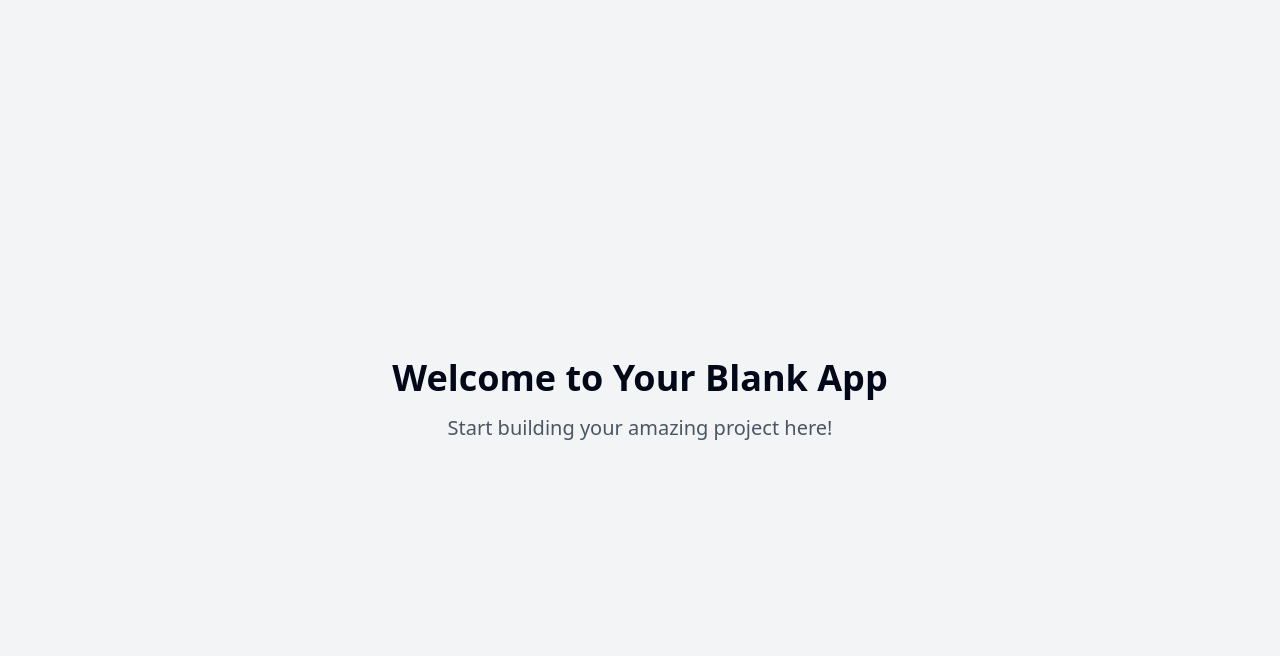
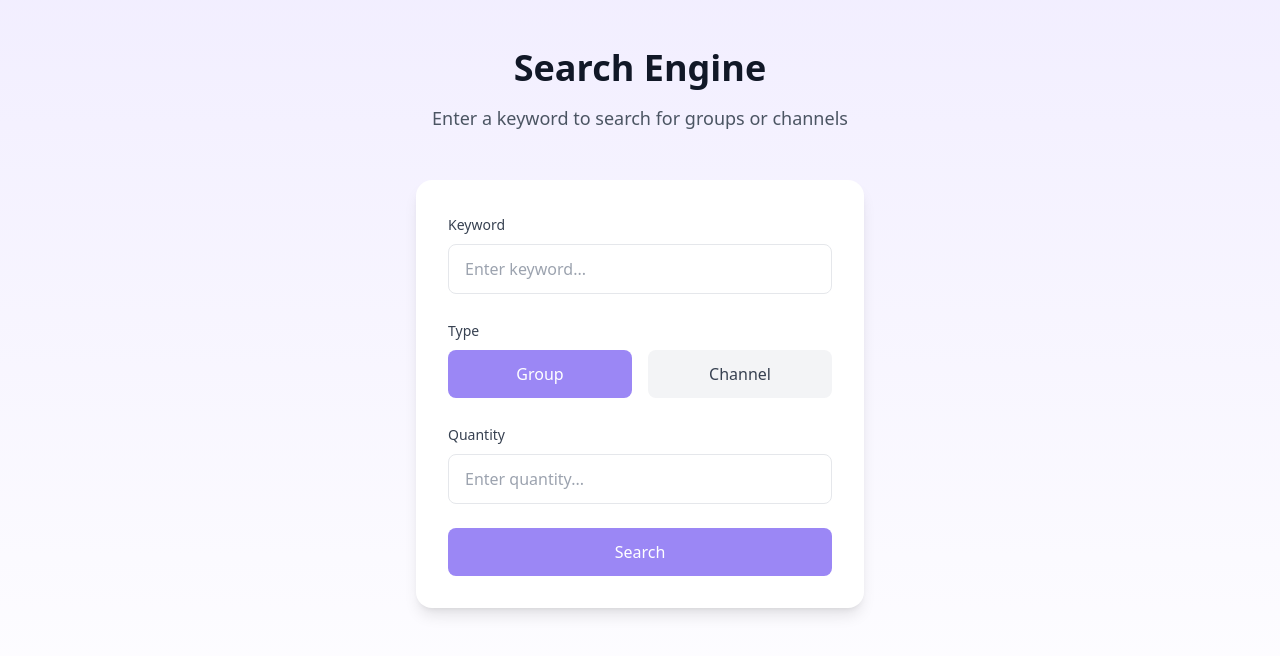
Before and after one commit to MarkpentX/telegram-group-finder, a React (Vite) app: page / in a window 1280 px wide. Shown: the top 656 px of the page. Built offline with nearby package versions, Linux system fonts and the light colour scheme.

Commit message:
Add keyword search functionality
This commit adds a search feature to the website.  The search will allow users to input a keyword, select a type (group or channel), and specify a quantity.

```diff
--- a/package.json
+++ b/package.json
@@ -45,6 +45,7 @@
     "cmdk": "^1.0.0",
     "date-fns": "^3.6.0",
     "embla-carousel-react": "^8.3.0",
+    "framer-motion": "^12.4.7",
     "input-otp": "^1.2.4",
     "lucide-react": "^0.462.0",
     "next-themes": "^0.3.0",
--- /dev/null
+++ b/src/components/SearchForm.tsx
@@ -0,0 +1,96 @@
+
+import { useState } from "react";
+import { motion } from "framer-motion";
+import { toast } from "sonner";
+
+type SearchType = "group" | "channel";
+
+export const SearchForm = () => {
+  const [keyword, setKeyword] = useState("");
+  const [type, setType] = useState<SearchType>("group");
+  const [quantity, setQuantity] = useState("");
+
+  const handleSubmit = (e: React.FormEvent) => {
+    e.preventDefault();
+    if (!keyword.trim()) {
+      toast.error("Please enter a keyword");
+      return;
+    }
+    if (!quantity || parseInt(quantity) <= 0) {
+      toast.error("Please enter a valid quantity");
+      return;
+    }
+    toast.success("Search started!");
+    // Handle search logic here
+  };
+
+  return (
+    <motion.form
+      initial={{ opacity: 0, y: 20 }}
+      animate={{ opacity: 1, y: 0 }}
+      transition={{ duration: 0.6 }}
+      onSubmit={handleSubmit}
+      className="w-full max-w-md mx-auto space-y-6 p-8 bg-white rounded-2xl shadow-lg"
+    >
+      <div className="space-y-2">
+        <label className="text-sm font-medium text-gray-700">Keyword</label>
+        <input
+          type="text"
+          value={keyword}
+          onChange={(e) => setKeyword(e.target.value)}
+          className="w-full px-4 py-3 rounded-lg border border-gray-200 focus:outline-none focus:ring-2 focus:ring-primary/50 transition-all duration-200"
+          placeholder="Enter keyword..."
+        />
+      </div>
+
+      <div className="space-y-2">
+        <label className="text-sm font-medium text-gray-700">Type</label>
+        <div className="grid grid-cols-2 gap-4">
+          <button
+            type="button"
+            onClick={() => setType("group")}
+            className={`px-4 py-3 rounded-lg transition-all duration-200 ${
+              type === "group"
+                ? "bg-primary text-white"
+                : "bg-gray-100 text-gray-700 hover:bg-gray-200"
+            }`}
+          >
+            Group
+          </button>
+          <button
+            type="button"
+            onClick={() => setType("channel")}
+            className={`px-4 py-3 rounded-lg transition-all duration-200 ${
+              type === "channel"
+                ? "bg-primary text-white"
+                : "bg-gray-100 text-gray-700 hover:bg-gray-200"
+            }`}
+          >
+            Channel
+          </button>
+        </div>
+      </div>
+
+      <div className="space-y-2">
+        <label className="text-sm font-medium text-gray-700">Quantity</label>
+        <input
+          type="number"
+          value={quantity}
+          onChange={(e) => setQuantity(e.target.value)}
+          min="1"
+          className="w-full px-4 py-3 rounded-lg border border-gray-200 focus:outline-none focus:ring-2 focus:ring-primary/50 transition-all duration-200"
+          placeholder="Enter quantity..."
+        />
+      </div>
+
+      <motion.button
+        whileHover={{ scale: 1.02 }}
+        whileTap={{ scale: 0.98 }}
+        type="submit"
+        className="w-full px-4 py-3 bg-primary text-white rounded-lg hover:bg-primary/90 transition-all duration-200 font-medium"
+      >
+        Search
+      </motion.button>
+    </motion.form>
+  );
+};
--- a/src/pages/Index.tsx
+++ b/src/pages/Index.tsx
@@ -1,12 +1,33 @@
-// Update this page (the content is just a fallback if you fail to update the page)
+
+import { SearchForm } from "@/components/SearchForm";
+import { motion } from "framer-motion";
 
 const Index = () => {
   return (
-    <div className="min-h-screen flex items-center justify-center bg-gray-100">
-      <div className="text-center">
-        <h1 className="text-4xl font-bold mb-4">Welcome to Your Blank App</h1>
-        <p className="text-xl text-gray-600">Start building your amazing project here!</p>
-      </div>
+    <div className="min-h-screen w-full bg-gradient-to-b from-accent/50 to-background py-12 px-4">
+      <motion.div
+        initial={{ opacity: 0 }}
+        animate={{ opacity: 1 }}
+        transition={{ duration: 0.8 }}
+        className="max-w-4xl mx-auto"
+      >
+        <div className="text-center mb-12">
+          <motion.div
+            initial={{ opacity: 0, y: -20 }}
+            animate={{ opacity: 1, y: 0 }}
+            transition={{ delay: 0.2, duration: 0.6 }}
+          >
+            <h1 className="text-4xl font-bold text-gray-900 mb-4">
+              Search Engine
+            </h1>
+            <p className="text-lg text-gray-600">
+              Enter a keyword to search for groups or channels
+            </p>
+          </motion.div>
+        </div>
+
+        <SearchForm />
+      </motion.div>
     </div>
   );
 };
--- a/tailwind.config.ts
+++ b/tailwind.config.ts
@@ -1,3 +1,4 @@
+
 import type { Config } from "tailwindcss";
 
 export default {
@@ -12,85 +13,57 @@ export default {
   theme: {
     container: {
       center: true,
-			padding: '2rem',
+      padding: "2rem",
       screens: {
-				'2xl': '1400px'
-			}
+        "2xl": "1400px",
+      },
     },
     extend: {
       colors: {
-				border: 'hsl(var(--border))',
-				input: 'hsl(var(--input))',
-				ring: 'hsl(var(--ring))',
-				background: 'hsl(var(--background))',
-				foreground: 'hsl(var(--foreground))',
+        border: "hsl(var(--border))",
+        input: "hsl(var(--input))",
+        ring: "hsl(var(--ring))",
+        background: "hsl(var(--background))",
+        foreground: "hsl(var(--foreground))",
         primary: {
-					DEFAULT: 'hsl(var(--primary))',
-					foreground: 'hsl(var(--primary-foreground))'
+          DEFAULT: "#9b87f5",
+          foreground: "#ffffff",
         },
         secondary: {
-					DEFAULT: 'hsl(var(--secondary))',
-					foreground: 'hsl(var(--secondary-foreground))'
+          DEFAULT: "#7E69AB",
+          foreground: "#ffffff",
         },
         destructive: {
-					DEFAULT: 'hsl(var(--destructive))',
-					foreground: 'hsl(var(--destructive-foreground))'
+          DEFAULT: "hsl(var(--destructive))",
+          foreground: "hsl(var(--destructive-foreground))",
         },
         muted: {
-					DEFAULT: 'hsl(var(--muted))',
-					foreground: 'hsl(var(--muted-foreground))'
+          DEFAULT: "#F1F0FB",
+          foreground: "#1A1F2C",
         },
         accent: {
-					DEFAULT: 'hsl(var(--accent))',
-					foreground: 'hsl(var(--accent-foreground))'
-				},
-				popover: {
-					DEFAULT: 'hsl(var(--popover))',
-					foreground: 'hsl(var(--popover-foreground))'
+          DEFAULT: "#E5DEFF",
+          foreground: "#1A1F2C",
         },
         card: {
-					DEFAULT: 'hsl(var(--card))',
-					foreground: 'hsl(var(--card-foreground))'
+          DEFAULT: "hsl(var(--card))",
+          foreground: "hsl(var(--card-foreground))",
         },
-				sidebar: {
-					DEFAULT: 'hsl(var(--sidebar-background))',
-					foreground: 'hsl(var(--sidebar-foreground))',
-					primary: 'hsl(var(--sidebar-primary))',
-					'primary-foreground': 'hsl(var(--sidebar-primary-foreground))',
-					accent: 'hsl(var(--sidebar-accent))',
-					'accent-foreground': 'hsl(var(--sidebar-accent-foreground))',
-					border: 'hsl(var(--sidebar-border))',
-					ring: 'hsl(var(--sidebar-ring))'
-				}
-			},
-			borderRadius: {
-				lg: 'var(--radius)',
-				md: 'calc(var(--radius) - 2px)',
-				sm: 'calc(var(--radius) - 4px)'
       },
       keyframes: {
-				'accordion-down': {
-					from: {
-						height: '0'
+        fadeIn: {
+          "0%": { opacity: "0", transform: "translateY(10px)" },
+          "100%": { opacity: "1", transform: "translateY(0)" },
         },
-					to: {
-						height: 'var(--radix-accordion-content-height)'
-					}
+        shimmer: {
+          "100%": { transform: "translateX(100%)" },
         },
-				'accordion-up': {
-					from: {
-						height: 'var(--radix-accordion-content-height)'
-					},
-					to: {
-						height: '0'
-					}
-				}
       },
       animation: {
-				'accordion-down': 'accordion-down 0.2s ease-out',
-				'accordion-up': 'accordion-up 0.2s ease-out'
-			}
-		}
+        fadeIn: "fadeIn 0.5s ease-out forwards",
+        shimmer: "shimmer 2s infinite",
+      },
+    },
   },
   plugins: [require("tailwindcss-animate")],
 } satisfies Config;
```
Also changed, not shown: 1 other file (tests, documents, lock files or other folders). Lines whose indentation alone changed are shown as unchanged.
